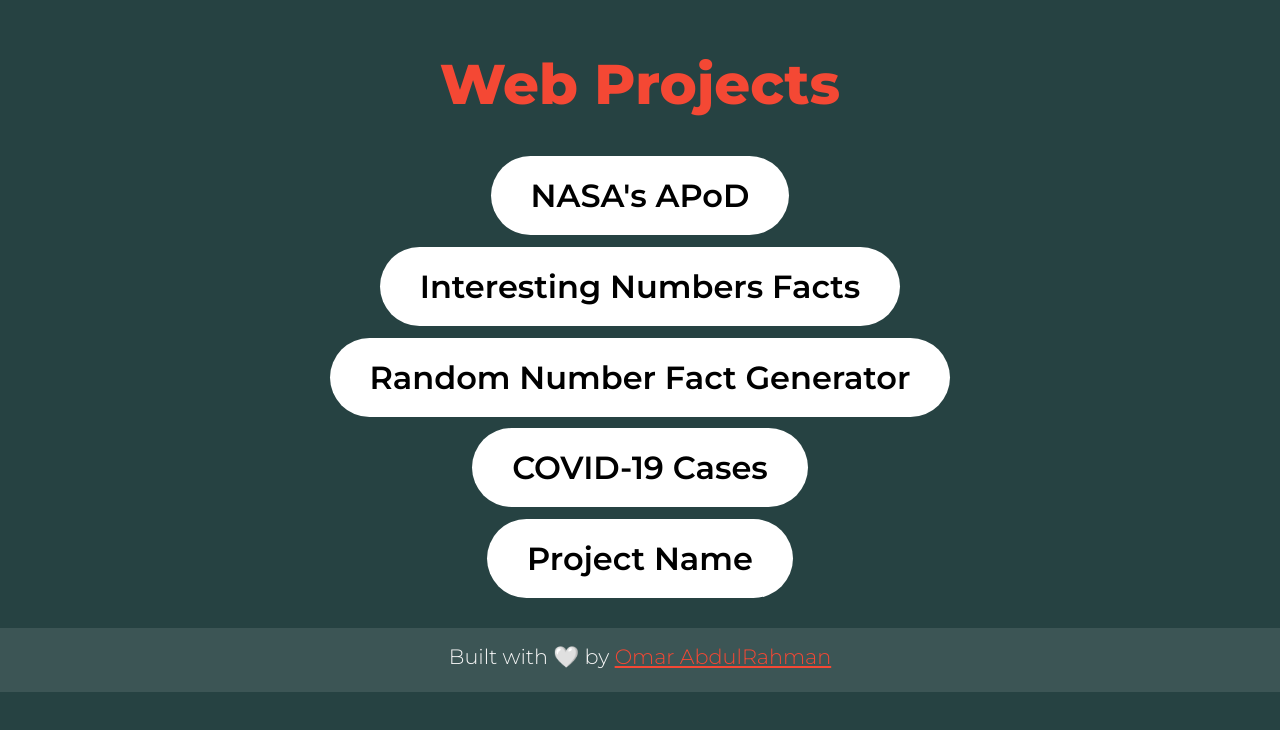
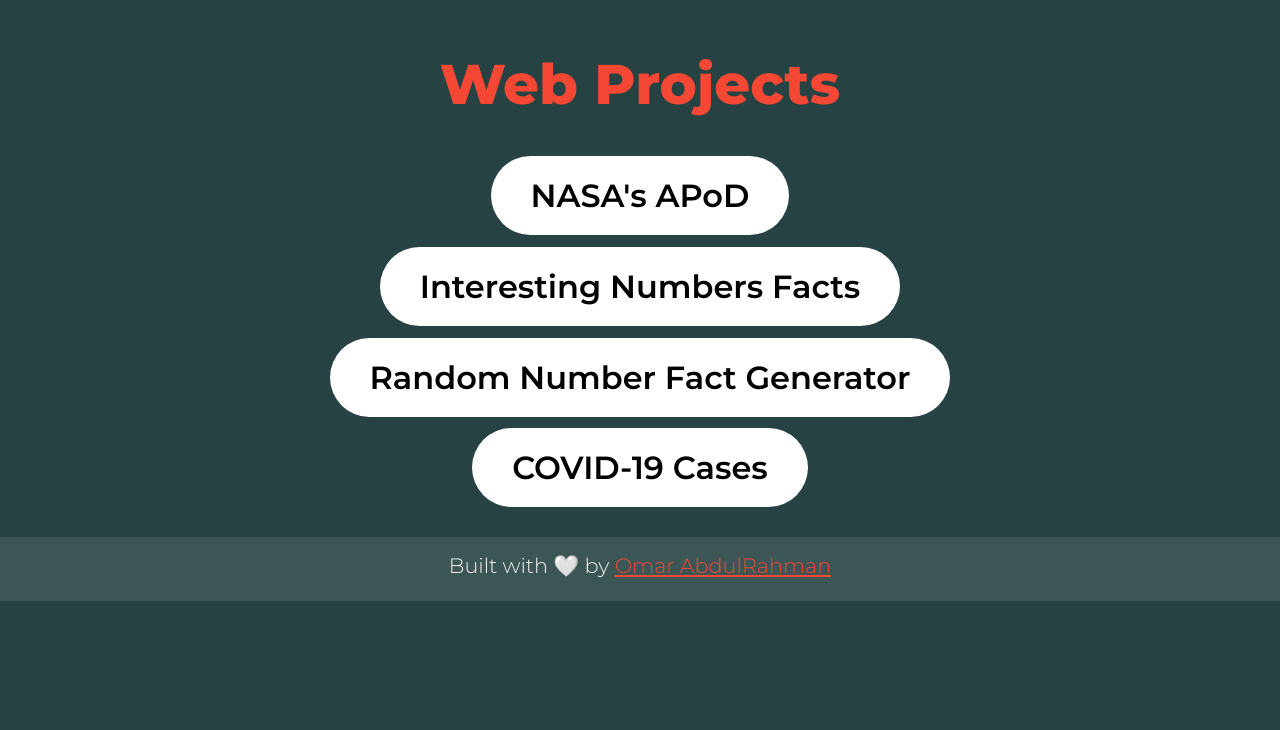
Before and after one commit to omarr45/web-projects, a plain HTML site: page index.html in a window 1280 px wide. Drawn offline with Linux system fonts and the light colour scheme.

Commit message:
removed extra project

```diff
--- a/index.html
+++ b/index.html
@@ -24,9 +24,6 @@
         <li>
             <a target="_blank" href="corona-cases/index.html">COVID-19 Cases</a>
         </li>
-        <li>
-            <a target="_blank" href="">Project Name</a>
-        </li>
     </ul>
 
     <footer>
```
